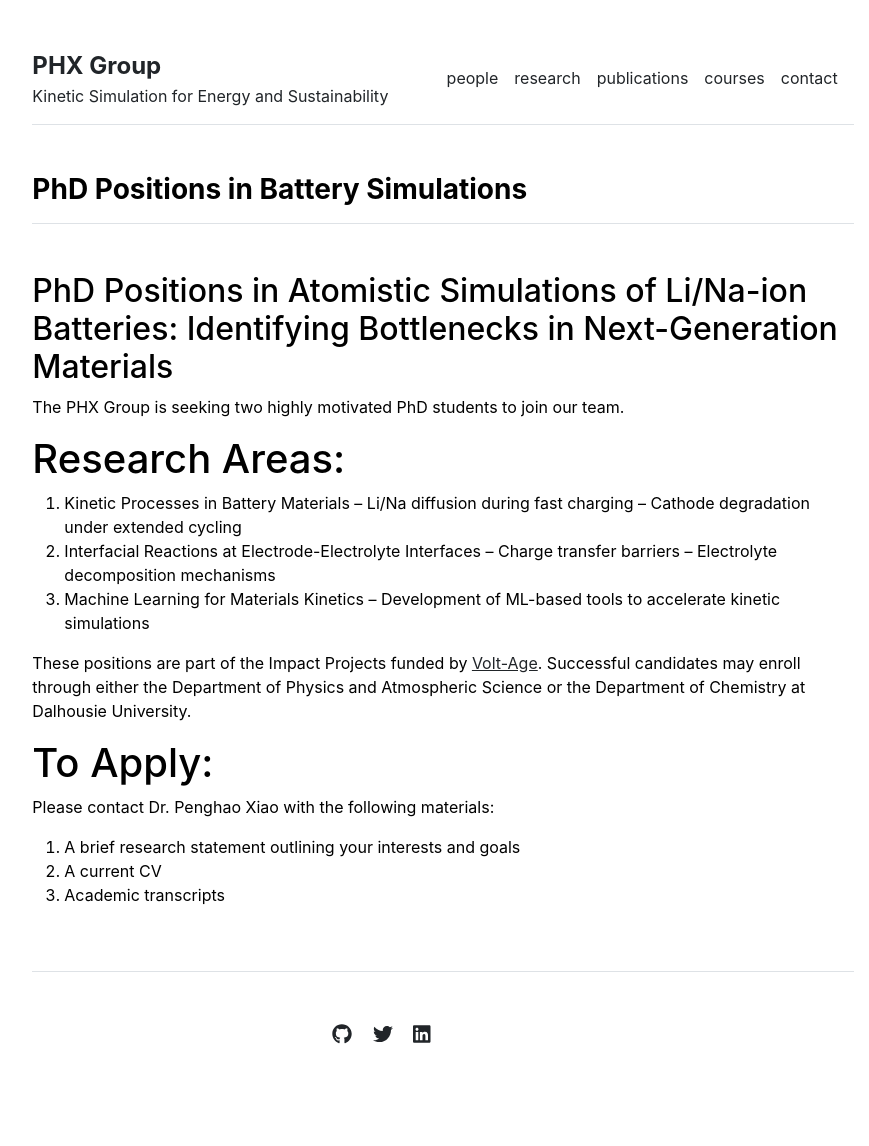
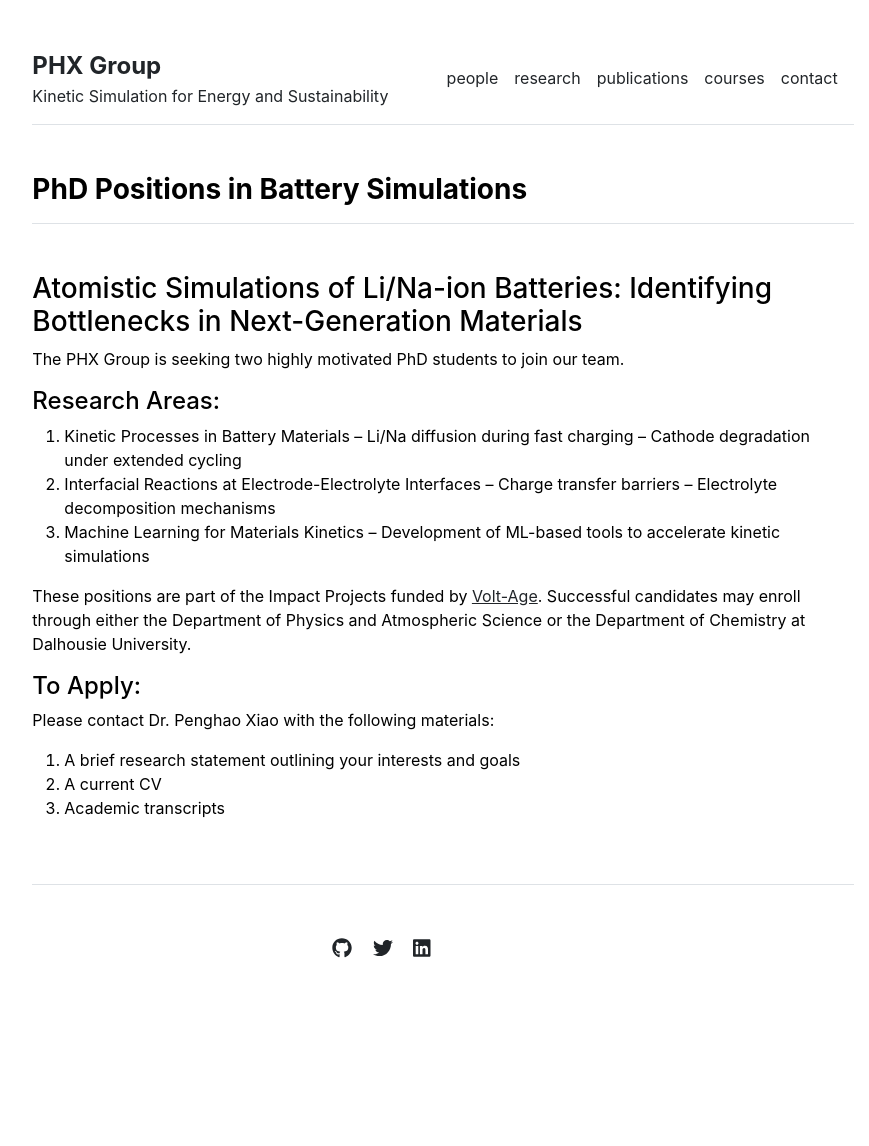
Before and after one commit to penghao-xiao/xiao_group, a Jekyll site: the page built from _posts/2025-05-05-Hiring-PhD.markdown, in a window 1280 px wide. Shown: the whole page, without its empty margins (197-1066 px from the left). Built offline with Jekyll 4.4.1, drawn with Linux system fonts in a browser that asks for light colours; after the commit the page ends 1059 px from its top, so only the background shows below that.

Commit message:
Update 2025-05-05-Hiring-PhD.markdown

```diff
--- a/_posts/2025-05-05-Hiring-PhD.markdown
+++ b/_posts/2025-05-05-Hiring-PhD.markdown
@@ -4,11 +4,11 @@ title:  "PhD Positions in Battery Simulations"
 date:   2025-05-05 17:30:00
 categories: my update
 ---
-## PhD Positions in Atomistic Simulations of Li/Na-ion Batteries: Identifying Bottlenecks in Next-Generation Materials
+### Atomistic Simulations of Li/Na-ion Batteries: Identifying Bottlenecks in Next-Generation Materials
 
 
 The PHX Group is seeking two highly motivated PhD students to join our team.
-# Research Areas:
+#### Research Areas:
 1.	Kinetic Processes in Battery Materials
 – Li/Na diffusion during fast charging
 – Cathode degradation under extended cycling
@@ -20,7 +20,7 @@ The PHX Group is seeking two highly motivated PhD students to join our team.
 
 These positions are part of the Impact Projects funded by [Volt-Age](https://www.concordia.ca/research/volt-age/initiatives/impact-programs.html). Successful candidates may enroll through either the Department of Physics and Atmospheric Science or the Department of Chemistry at Dalhousie University.
 
-# To Apply:
+#### To Apply:
 Please contact Dr. Penghao Xiao with the following materials:
 1.	A brief research statement outlining your interests and goals
 2.	A current CV
```
